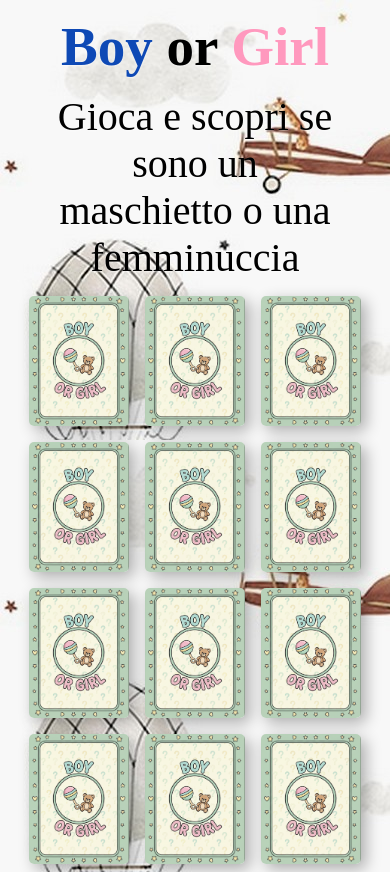
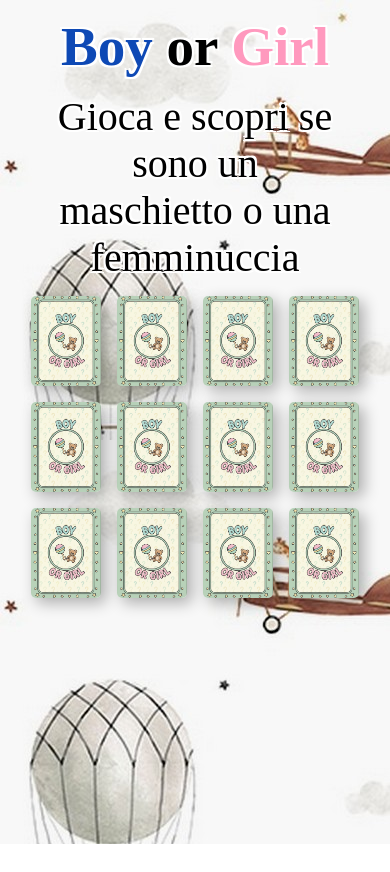
Before and after one commit to dani1993/memory-card, an Angular app: page / in a window 390 px wide. After the commit the page ends 844 px from the top, so only its background shows below. Built offline with nearby package versions, Linux system fonts and the light colour scheme.

Commit message:
reduced recover time

```diff
--- a/src/app/app.component.scss
+++ b/src/app/app.component.scss
@@ -7,7 +7,13 @@
 
 @media (max-width: 1249px) {
   .grid {
-    grid-template-columns: repeat(3, 100px);
+    grid-template-columns: repeat(6, 100px);
+  }
+}
+
+@media (max-width: 400px) {
+  .grid {
+    grid-template-columns: repeat(4, 70px);
   }
 }
 
@@ -24,7 +30,8 @@
 .text {
   text-align: center;
   font-family: "Brush Script MT", cursive;
-  text-shadow: 0 1px 2px rgba(255, 255, 255, 0.6);
+  text-shadow: -2px -2px 0 #fff, 2px -2px 0 #fff, -2px 2px 0 #fff,
+    2px 2px 0 #fff, 0px 0px 4px rgba(255, 255, 255, 0.9);
 }
 
 .title {
--- a/src/app/app.component.ts
+++ b/src/app/app.component.ts
@@ -133,7 +133,7 @@ export class AppComponent {
 
   private matchCards(): void {
     const timeout =
-      this.rotatedCards[0].image !== this.rotatedCards[1].image ? 5000 : 0;
+      this.rotatedCards[0].image !== this.rotatedCards[1].image ? 2000 : 0;
 
     if (
       this.numberOfPlayers === 2 &&
--- a/src/app/components/card/card.component.scss
+++ b/src/app/components/card/card.component.scss
@@ -4,6 +4,11 @@
   @media (max-width: 1249px) {
     height: 130px;
   }
+
+  @media (max-width: 400px) {
+    height: 90px;
+  }
+
   cursor: pointer;
   transform-style: preserve-3d;
 }
```
